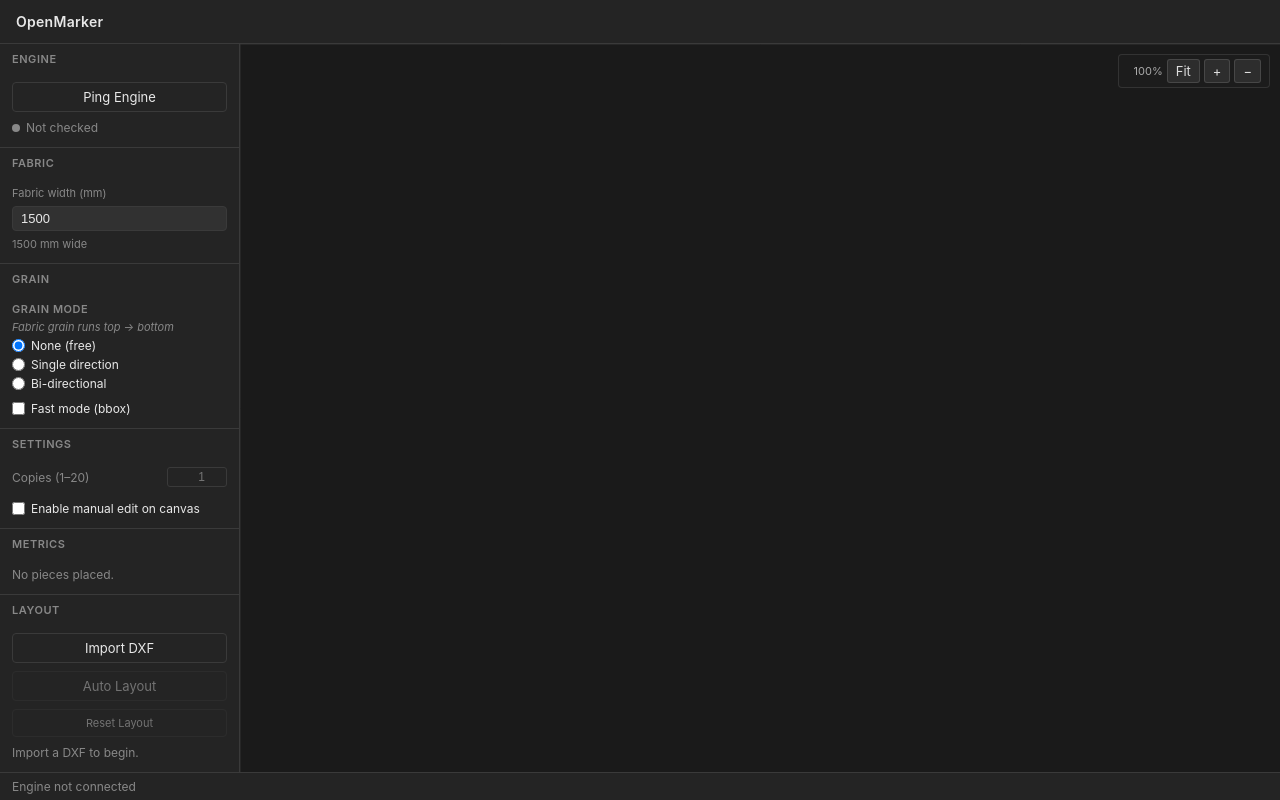
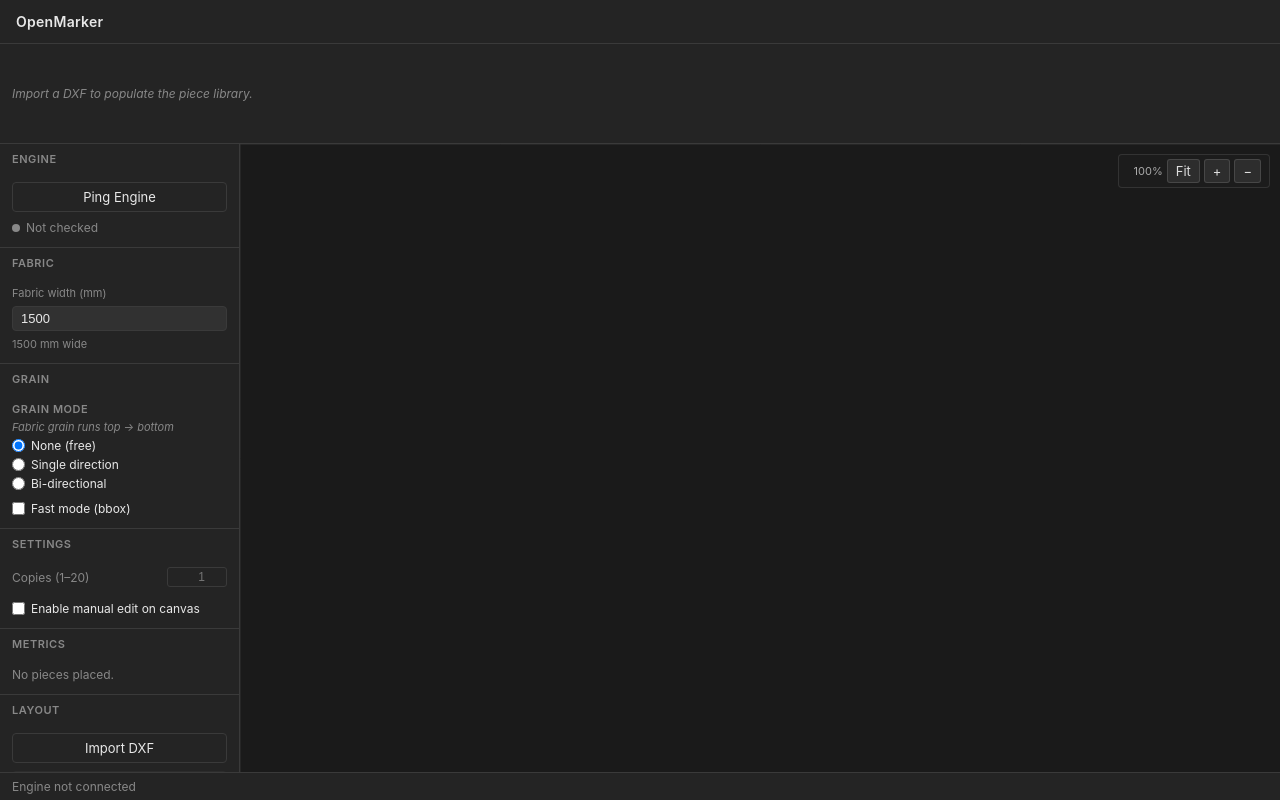
Before and after one commit to Weilei424/openmarker, a React (Vite) app in the folder frontend/: page / in a window 1280 px wide. Built offline with nearby package versions, Linux system fonts and the light colour scheme.

Commit message:
feat: mount PieceLibrary above the body in App layout

```diff
--- a/frontend/src/app/App.tsx
+++ b/frontend/src/app/App.tsx
@@ -8,6 +8,7 @@ import { useImportDxf, type ImportOutcome } from "../hooks/useImportDxf";
 import { usePlacements } from "../hooks/usePlacements";
 import { useAutoLayout } from "../hooks/useAutoLayout";
 import { PieceList } from "../components/pieces/PieceList";
+import { PieceLibrary } from "../components/PieceLibrary";
 import { CanvasWorkspace } from "../components/canvas/CanvasWorkspace";
 import { FabricPanel } from "../components/sidebar/FabricPanel";
 import { GrainPanel } from "../components/sidebar/GrainPanel";
@@ -142,6 +143,13 @@ export default function App() {
       <div style={styles.topBar}>
         <span style={styles.appTitle}>OpenMarker</span>
       </div>
+
+      {/* Piece library strip (one entry per imported piece, base id) */}
+      <PieceLibrary
+        pieces={pieces}
+        selectedPieceId={selectedPieceId}
+        onSelect={setSelectedPieceId}
+      />
 
       {/* Body: sidebar + workspace */}
       <div style={styles.body}>
```
